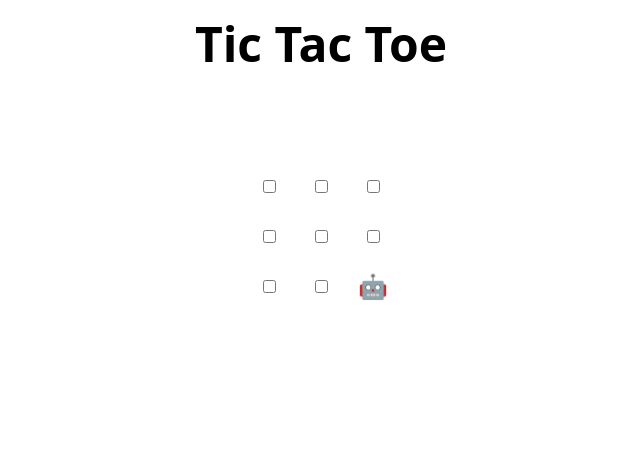
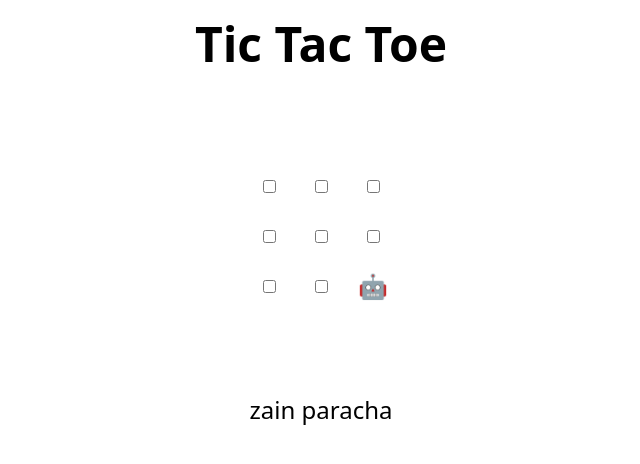
Before and after one commit to MuhammadZain01/MLSA_onboard1, a plain HTML site: page index.html in a window 1280 px wide. Shown: the whole page, without its empty margins (319-959 px from the left). Drawn offline with Linux system fonts and the light colour scheme.

Commit message:
Update index.html
hello zain paracha here

```diff
--- a/index.html
+++ b/index.html
@@ -47,6 +47,7 @@
   </tr>
 </table>
 
+<p> zain paracha </p>
 <h2 hidden>Game over, refresh to play again 🧑‍💻 🤖!</h2>
 
 <script>
```
